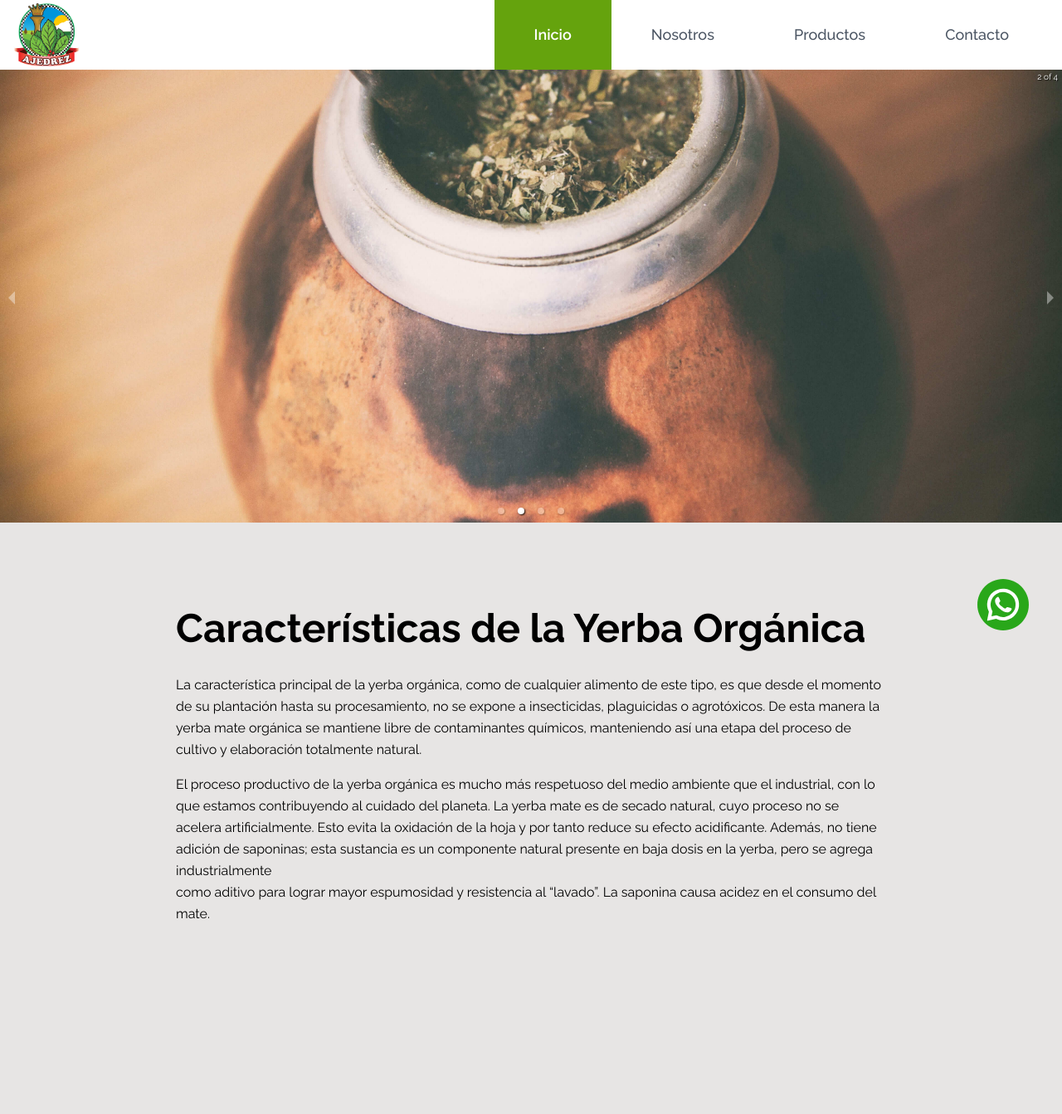
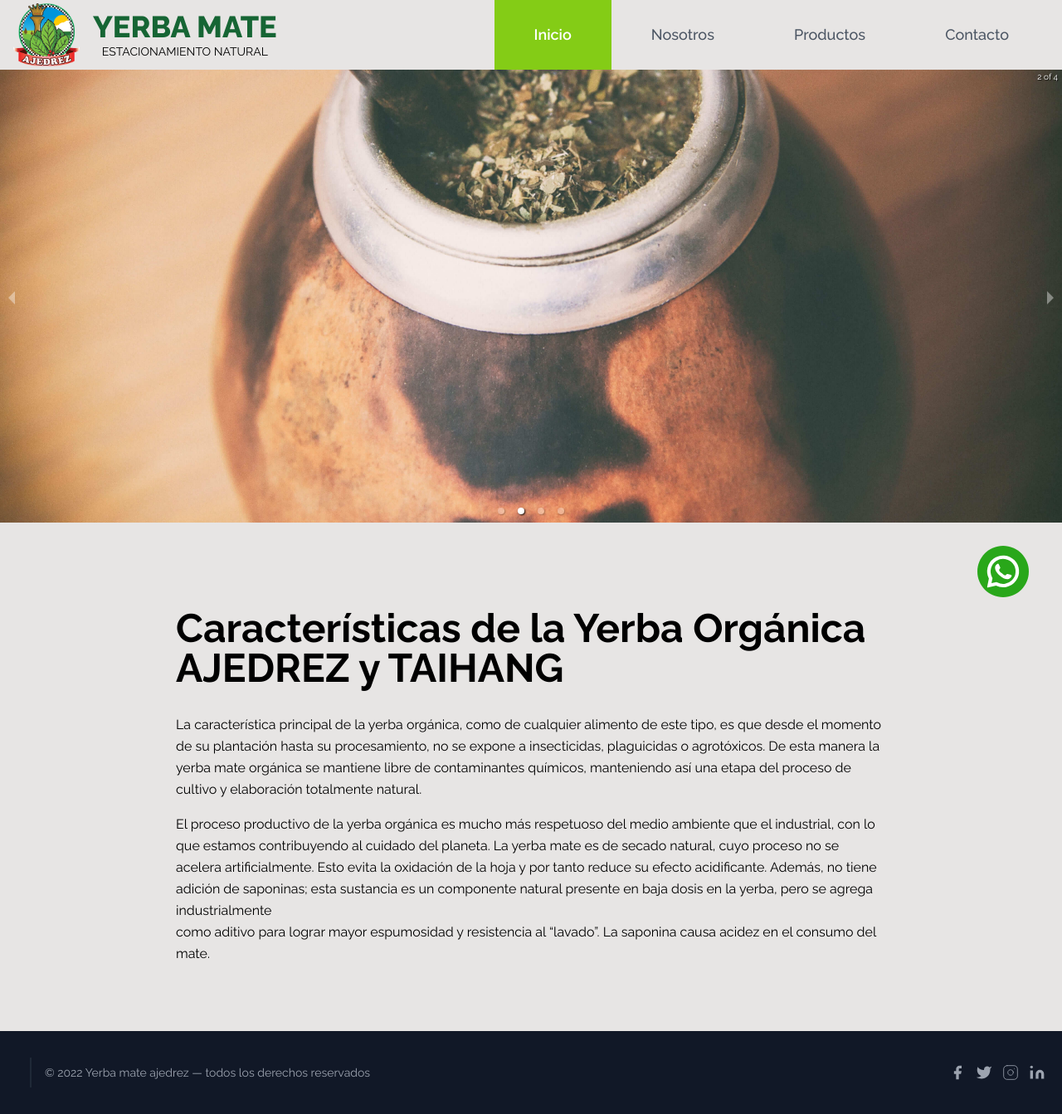
Before and after one commit to gbritez53/yerba-mate-ajedrez, a Next.js app: page / in a window 1280 px wide. Shown: the whole page at 83% size. Before the commit the page ends 1195 px from the top, so only its background shows below. Built offline with nearby package versions, Linux system fonts and the light colour scheme.

Commit message:
Added changes anf Footer Component

```diff
--- /dev/null
+++ b/components/Footer.js
@@ -0,0 +1,72 @@
+import React from "react";
+
+const Footer = () => {
+  return (
+    <footer className="text-gray-400 bg-gray-900 body-font">
+      <div className="container px-5 py-8 mx-auto flex items-center sm:flex-row flex-col">
+        <p className="text-sm text-gray-400 sm:ml-4 sm:pl-4 sm:border-l-2 sm:border-gray-800 sm:py-2 sm:mt-0 mt-4">
+          &copy; 2022 Yerba mate ajedrez — todos los derechos reservados
+        </p>
+        <span className="inline-flex sm:ml-auto sm:mt-0 mt-4 justify-center sm:justify-start">
+          <a className="text-gray-400">
+            <svg
+              fill="currentColor"
+              strokeLinecap="round"
+              strokeLinejoin="round"
+              strokeWeight="2"
+              className="w-5 h-5"
+              viewBox="0 0 24 24"
+            >
+              <path d="M18 2h-3a5 5 0 00-5 5v3H7v4h3v8h4v-8h3l1-4h-4V7a1 1 0 011-1h3z"></path>
+            </svg>
+          </a>
+          <a className="ml-3 text-gray-400">
+            <svg
+              fill="currentColor"
+              strokeLinecap="round"
+              strokeLinejoin="round"
+              strokeWeight="2"
+              className="w-5 h-5"
+              viewBox="0 0 24 24"
+            >
+              <path d="M23 3a10.9 10.9 0 01-3.14 1.53 4.48 4.48 0 00-7.86 3v1A10.66 10.66 0 013 4s-4 9 5 13a11.64 11.64 0 01-7 2c9 5 20 0 20-11.5a4.5 4.5 0 00-.08-.83A7.72 7.72 0 0023 3z"></path>
+            </svg>
+          </a>
+          <a className="ml-3 text-gray-400">
+            <svg
+              fill="none"
+              stroke="currentColor"
+              strokeLinecap="round"
+              strokeLinejoin="round"
+              strokeWeight="2"
+              className="w-5 h-5"
+              viewBox="0 0 24 24"
+            >
+              <rect width="20" height="20" x="2" y="2" rx="5" ry="5"></rect>
+              <path d="M16 11.37A4 4 0 1112.63 8 4 4 0 0116 11.37zm1.5-4.87h.01"></path>
+            </svg>
+          </a>
+          <a className="ml-3 text-gray-400">
+            <svg
+              fill="currentColor"
+              stroke="currentColor"
+              strokeLinecap="round"
+              strokeLinejoin="round"
+              strokeWeight="0"
+              className="w-5 h-5"
+              viewBox="0 0 24 24"
+            >
+              <path
+                stroke="none"
+                d="M16 8a6 6 0 016 6v7h-4v-7a2 2 0 00-2-2 2 2 0 00-2 2v7h-4v-7a6 6 0 016-6zM2 9h4v12H2z"
+              ></path>
+              <circle cx="4" cy="4" r="2" stroke="none"></circle>
+            </svg>
+          </a>
+        </span>
+      </div>
+    </footer>
+  );
+};
+
+export default Footer;
--- a/components/Layouts/AppLayout.js
+++ b/components/Layouts/AppLayout.js
@@ -1,5 +1,6 @@
 import React from "react";
 import Navbar from "components/Navbar";
+import Footer from "components/Footer";
 import WhatsappButton from "components/WhatsappButton";
 
 const AppLayout = ({ children }) => {
@@ -8,6 +9,7 @@ const AppLayout = ({ children }) => {
       <Navbar />
       <WhatsappButton />
       <main className="grid place-content-center gap-4 pt-20">{children}</main>
+      <Footer />
     </>
   );
 };
--- a/components/Navbar.js
+++ b/components/Navbar.js
@@ -33,7 +33,7 @@ const Navbar = () => {
 
   return (
     <nav ref={wrapperRef}>
-      <div className="bg-white fixed z-50 w-full">
+      <div className="bg-stone-200 fixed z-50 w-full">
         <div className="max-w-full lg:max-w-7xl mx-auto px-4">
           <div className="flex justify-between items-center">
             <div className="flex space-x-4 items-center">
@@ -50,14 +50,18 @@ const Navbar = () => {
                   </figure>
                 </a>
               </Link>
+              <div className="flex flex-col items-center uppercase">
+                <p className="text-4xl font-black text-green-800">Yerba mate</p>
+                <span className="text-sm">Estacionamiento Natural</span>
+              </div>
             </div>
             <div className="hidden md:flex items-center font-medium text-gray-600">
-
               <Link href="/">
                 <a
-                  className={`${router.pathname === "/" &&
-                    "text-white bg-lime-600 font-semibold"
-                    }  py-7 px-12 text-lg transform hover:scale-110 transition-all duration-300 ease-in-out`}
+                  className={`${
+                    router.pathname === "/" &&
+                    "text-white bg-lime-500 font-semibold"
+                  }  py-7 px-12 text-lg transform hover:scale-110 transition-all duration-300 ease-in-out`}
                 >
                   Inicio
                 </a>
@@ -65,9 +69,10 @@ const Navbar = () => {
 
               <Link href="/nosotros">
                 <a
-                  className={`${router.pathname === "/nosotros" &&
+                  className={`${
+                    router.pathname === "/nosotros" &&
                     "text-white bg-lime-600 font-semibold"
-                    }  py-7 px-12 text-lg transform hover:scale-110 transition-all duration-300 ease-in-out`}
+                  }  py-7 px-12 text-lg transform hover:scale-110 transition-all duration-300 ease-in-out`}
                 >
                   Nosotros
                 </a>
@@ -77,9 +82,10 @@ const Navbar = () => {
 
               <Link href="/contacto">
                 <a
-                  className={`${router.pathname === "/contacto" &&
+                  className={`${
+                    router.pathname === "/contacto" &&
                     "text-white bg-lime-600 font-semibold"
-                    }  py-7 px-12 text-lg transform hover:scale-110 transition-all duration-300 ease-in-out`}
+                  }  py-7 px-12 text-lg transform hover:scale-110 transition-all duration-300 ease-in-out`}
                 >
                   Contacto
                 </a>
@@ -102,16 +108,18 @@ const Navbar = () => {
       {/* mobile menu */}
 
       <div
-        className={`${isOpen ? "h-56 " : "h-0 "
-          }bg-white flex flex-col items-center overflow-hidden transition-all ease-out duration-300`}
+        className={`${
+          isOpen ? "h-56 " : "h-0 "
+        }bg-white flex flex-col items-center overflow-hidden transition-all ease-out duration-300`}
       >
         {navLinks.map((link, i) => (
           <Link key={i} href={link.path}>
             <a
               onClick={closeMobileMenu}
-              className={`${router.pathname === link.path &&
+              className={`${
+                router.pathname === link.path &&
                 "bg-lime-600 font-semibold text-white"
-                } py-4 w-full text-center hover:text-white hover:bg-lime-600 `}
+              } py-4 w-full text-center hover:text-white hover:bg-lime-600 `}
             >
               {link.name}
             </a>
--- a/components/Text.js
+++ b/components/Text.js
@@ -6,8 +6,8 @@ const Text = () => {
   return (
     <Section className="body-font">
       <div className="container px-5 py-8 mx-auto flex flex-wrap">
-        <h1 className="text-3xl md:text-5xl text-center font-bold pb-8">
-          Características de la Yerba Orgánica
+        <h1 className="text-3xl md:text-5xl font-bold pb-8">
+          Características de la Yerba Orgánica AJEDREZ y TAIHANG
         </h1>
 
         <p className="pb-4 leading-relaxed">
--- a/components/WhatsappButton.js
+++ b/components/WhatsappButton.js
@@ -7,7 +7,7 @@ const WhatsappButton = () => {
       href="https://api.whatsapp.com/send?phone=543764231666"
       target="_blanck"
       rel="noreferrer"
-      className="fixed z-50 bottom-10 right-10 transform hover:scale-110 hover:translate-x-1 active:scale-95 hover:-translate-y-2 transition-transform duration-300 ease-in-out"
+      className="fixed z-50 bottom-20 right-10 transform hover:scale-110 hover:translate-x-1 active:scale-95 hover:-translate-y-2 transition-transform duration-300 ease-in-out"
     >
       <Whatsapp />
     </a>
--- a/pages/contacto.js
+++ b/pages/contacto.js
@@ -22,6 +22,10 @@ const Contacto = () => {
         accusamus, adipisci quas? Praesentium eligendi dolorum quam! Natus
         similique nesciunt doloremque commodi unde magni sequi veniam dolor?
       </p>
+      <div className="p-2 w-full pt-8 mt-8 text-center">
+        <a className="text-indigo-700">yerbamateajedrez@gmail.com</a>
+        <p className="leading-normal my-5">+54 376 423 1666</p>
+      </div>
     </Section>
   );
 };
--- a/styles/globals.css
+++ b/styles/globals.css
@@ -15,11 +15,11 @@
   }
 
   ::-webkit-scrollbar-thumb {
-    background-color: #65a30d;
+    background-color: #84cc16;
     border-radius: 8px;
   }
   ::-webkit-scrollbar-thumb:hover {
-    background: #4d7c0f;
+    background: #65a30d;
   }
 }
 
```
Also changed, not shown: components/Dropdown.js (+13 -13 lines).
